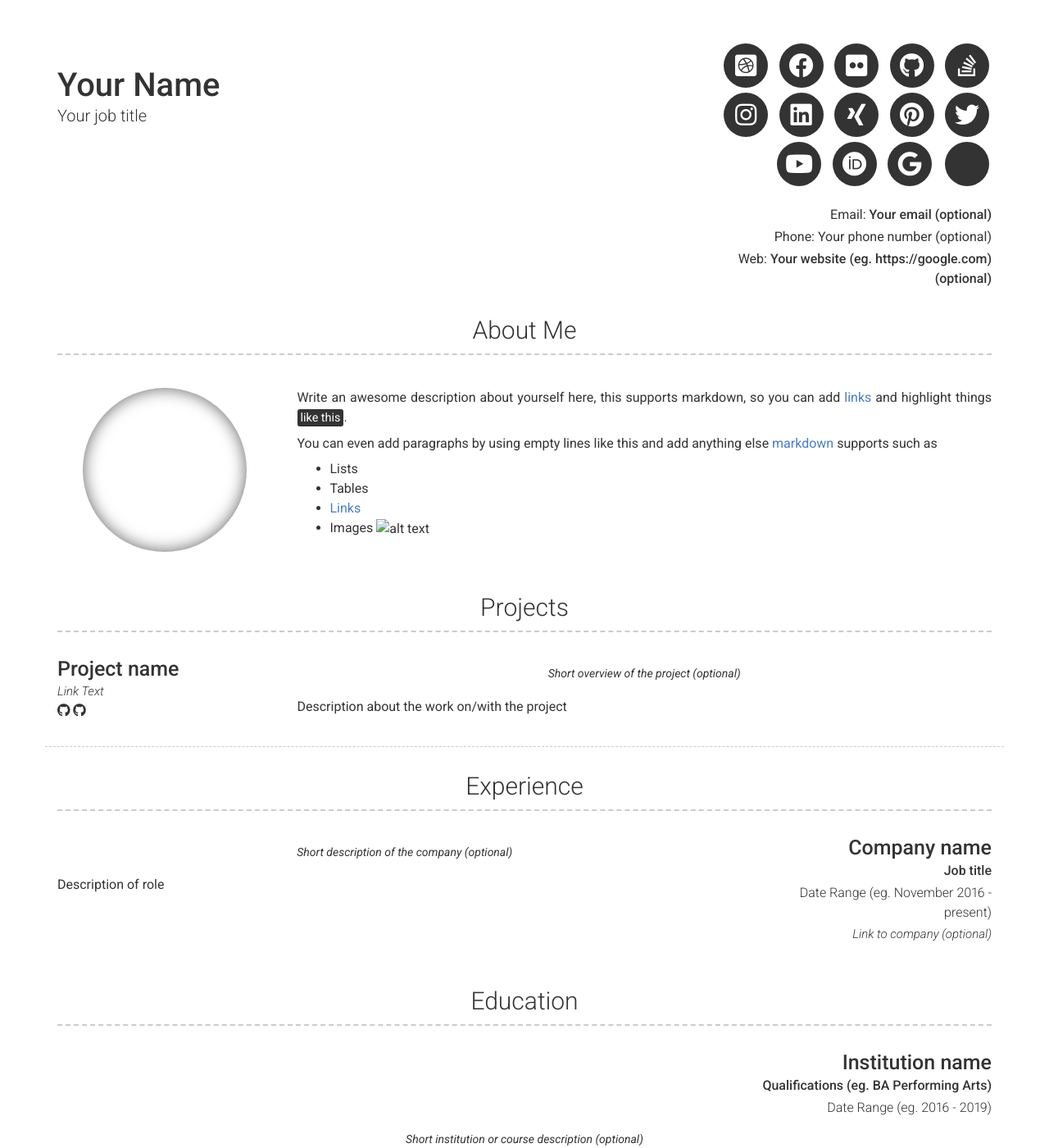
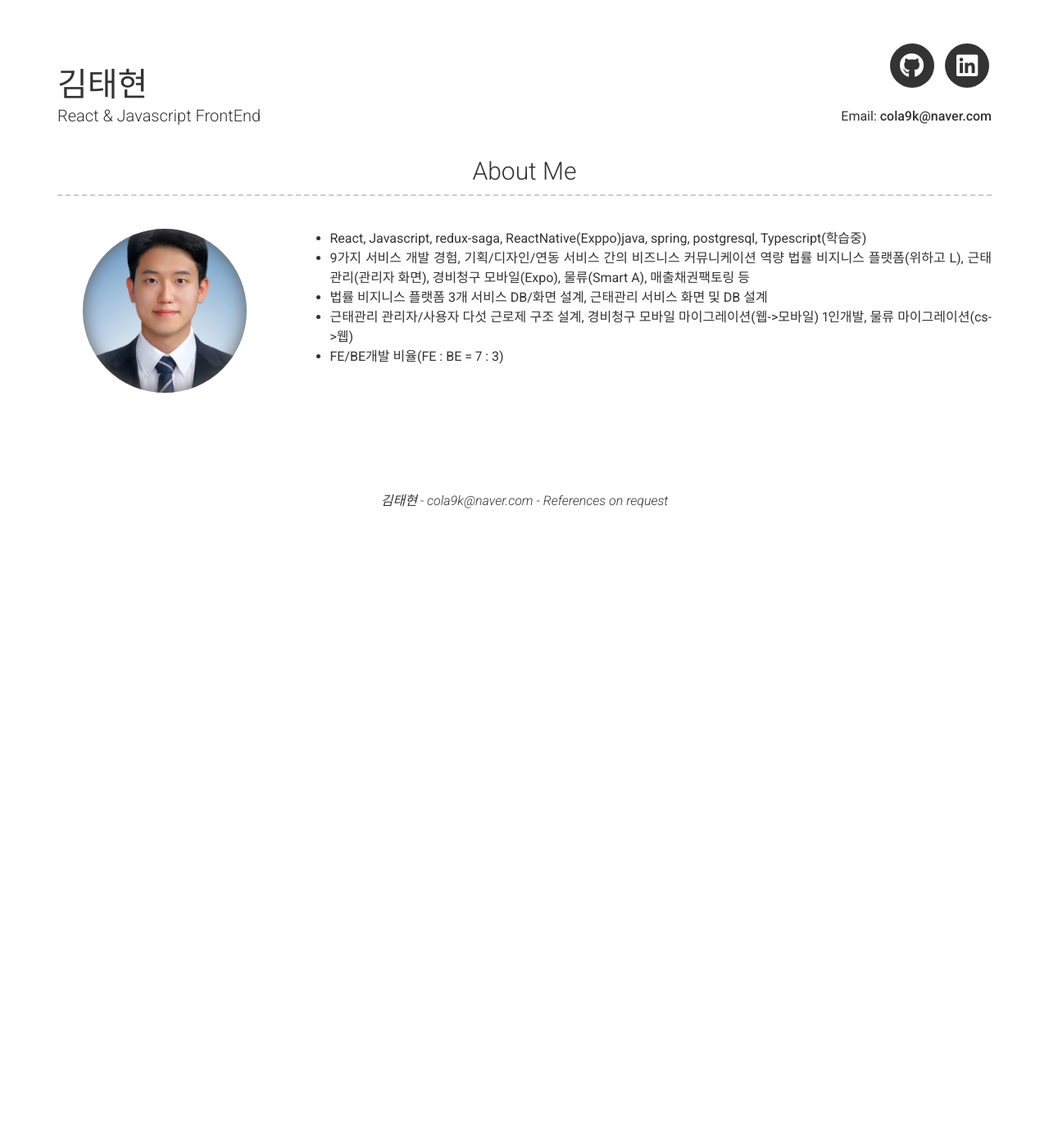
Before and after one commit to Tap-Kim/tap-kim.github.io, a Jekyll site: the page built from index.md, in a window 1280 px wide and 1400 px high. Shown: the whole window at 82% size. Built offline with Jekyll 4.4.1, drawn with Linux system fonts in a browser that asks for light colours; nearby versions of some CDN libraries; some of the changed text lies outside the part shown.

Commit message:
yml 커밋

```diff
--- a/_config.yml
+++ b/_config.yml
@@ -1,64 +1,34 @@
 # Site
-repository: Git repository where your resume will be hosted, only required if you are hosting on GitHub (eg. sproogen/modern-resume-theme)
-# favicon: Directory of your favicon (eg. images/favicon.ico)(optional)
-
-# Content configuration version
-version: 2
+# repository: Tap-Kim/resume/
+repository: Tap-Kim/tap-kim.github.io
 
 # Personal info
-name: Your Name
-title: Your job title
-email: Your email (optional)
+name: 김태현
+title: React & Javascript FrontEnd
+email: cola9k@naver.com
 # email_title: Email (Email title override)
-phone: Your phone number (optional)
+# phone: Your phone number (optional)
 # phone_title: Phone (Phone title override)
-website: Your website (eg. https://google.com)(optional)
+# website: Your website (eg. https://google.com)(optional)
 # website_title: Web (Website title override)
 
 # Dark Mode (true/false/never)
-darkmode: false
+# darkmode: false
 
 # Social links
-twitter_username: jekyllrb
-github_username:  jekyll
-stackoverflow_username: "00000001"
-dribbble_username: jekyll
-facebook_username: jekyll
-flickr_username: jekyll
-instagram_username: jekyll
-linkedin_username: jekyll
-xing_username: jekyll
-pinterest_username: jekyll
-youtube_username: jekyll
-orcid_username: 0000-0000-0000-0000
-googlescholar_username: D847cGsAAAAJ
-
-# Additional icon links
-additional_links:
-- title: Link name
-  icon: Font Awesome brand icon name (eg. fab fa-twitter) (https://fontawesome.com/icons?d=gallery&s=brands&m=free)
-  url: Link url (eg. https://google.com)
-# - title: another link
-#   icon: font awesome brand icon name (eg. fab fa-twitter) (https://fontawesome.com/icons?d=gallery&s=brands&m=free)
-#   url: Link url (eg. https://google.com)
-
-# Google Analytics and Tag Manager
-# Using more than one of these may cause issues with reporting
-# gtm: "GTM-0000000"
-# gtag: "UA-00000000-0"
-# google_analytics: "UA-00000000-0"
+github_username: Tap-Kim
+linkedin_username: taehyeon-kim-44432bb6
 
 # About Section
 # about_title: About Me (Use this to override about section title)
-about_profile_image: Directory of profile image (eg. images/profile.jpg)
+about_profile_image: images/profile.jpg
 about_content: | # this will include new lines to allow paragraphs
-  Write an awesome description about yourself here, this supports markdown, so you can add [links](http://foobar.com) and highlight things <mark>like this</mark>.
-
-  You can even add paragraphs by using empty lines like this and add anything else [markdown](https://www.markdownguide.org/getting-started#what-is-markdown) supports such as
-    - Lists
-    - Tables
-    - <a href="google.com">Links</a>
-    - Images ![alt text](/images/landscape-trees.jpg "Trees")
+  -	React, Javascript, redux-saga, ReactNative(Exppo)java, spring, postgresql, Typescript(학습중)
+  -	9가지 서비스 개발 경험, 기획/디자인/연동 서비스 간의 비즈니스 커뮤니케이션 역량
+    법률 비지니스 플랫폼(위하고 L), 근태관리(관리자 화면), 경비청구 모바일(Expo), 물류(Smart A), 매출채권팩토링 등
+  - 법률 비지니스 플랫폼 3개 서비스 DB/화면 설계, 근태관리 서비스 화면 및 DB 설계
+  - 근태관리 관리자/사용자 다섯 근로제 구조 설계, 경비청구 모바일 마이그레이션(웹->모바일) 1인개발, 물류 마이그레이션(cs->웹)
+  -	FE/BE개발 비율(FE : BE = 7 : 3)
 
 content:
   - title: Projects # Title for the section
@@ -116,8 +86,8 @@ footer_show_references: true
 # references_title: References on request (Override references text)
 
 # Build settings
-# theme: modern-resume-theme (Use this is you are hosting your resume yourself)
-# remote_theme: sproogen/modern-resume-theme (Use this if you are hosting your resume on GitHub)
+theme: modern-resume-theme (Use this is you are hosting your resume yourself)
+# remote_theme: sproogen/resume-theme
 
 sass:
   sass_dir: _sass
```
